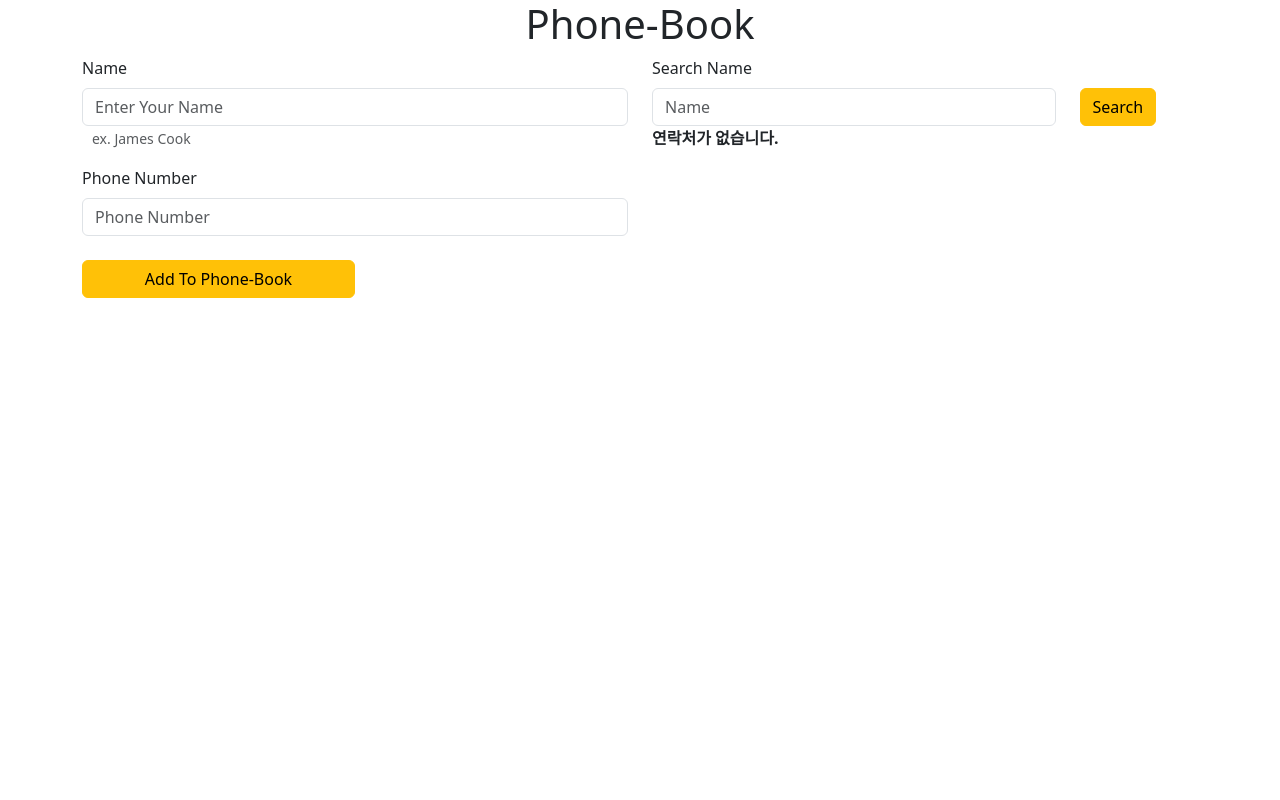
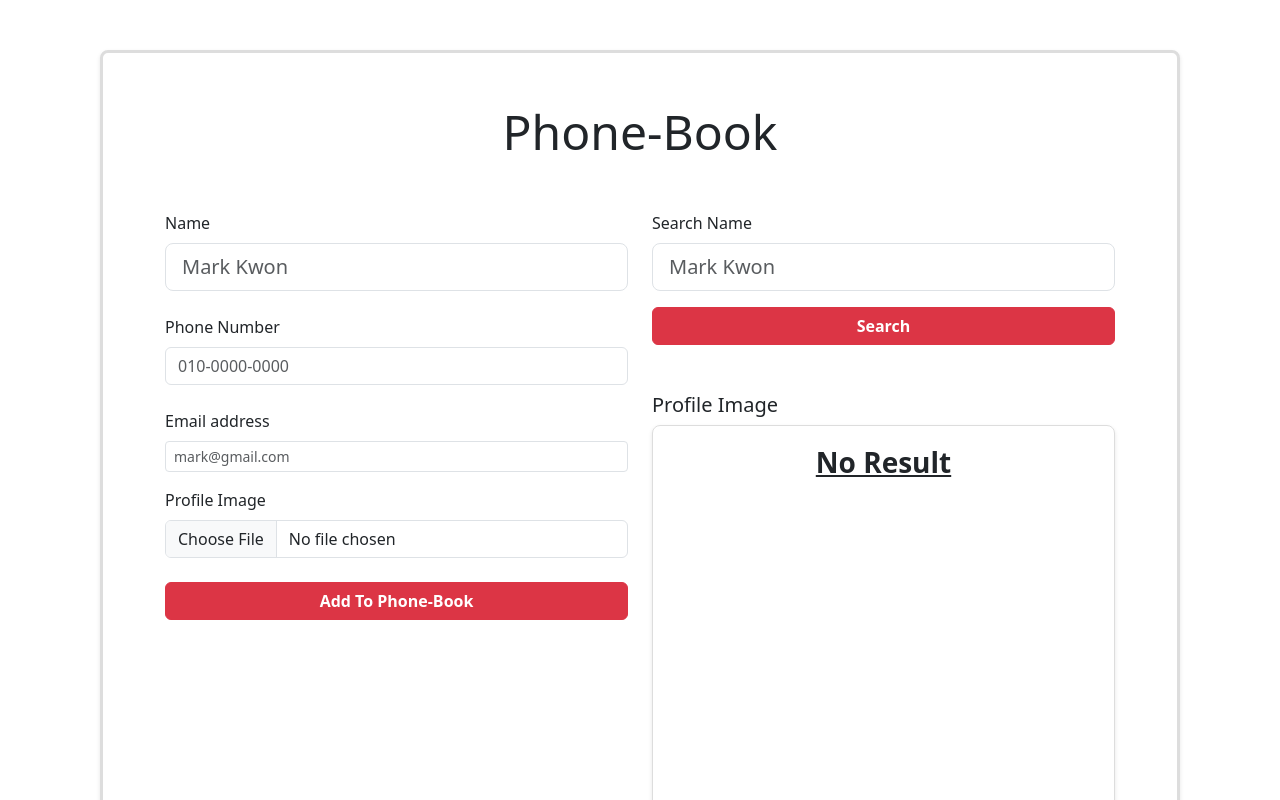
Before and after one commit to red-dev-Mark/Phone-Book, a React (Create React App) app: page / in a window 1280 px wide. Shown: the top 800 px of the page. Built offline with nearby package versions, Linux system fonts and the light colour scheme.

Commit message:
[REFACTORING]리팩토링 작업

```diff
--- a/src/App.css
+++ b/src/App.css
@@ -1,16 +1,67 @@
 .App {
+  margin: 50px 100px;
+  padding: 50px;
   display: flex;
   flex-direction: column;
   justify-content: center;
   align-items: center;
+  border: 3px solid #ddd;
+  box-shadow: 0 2px 4px rgba(0, 0, 0, 0.1);
+  border-radius: 8px;
+}
+.App h1 {
+  font-size: 3rem;
+  margin-bottom: 50px;
+}
+.contact-container {
+  border: 1px solid #ddd;
+  box-shadow: 0 2px 4px rgba(0, 0, 0, 0.1);
+  border-radius: 8px;
+  overflow: scroll;
+  width: 100%;
+  height: 500px;
+}
+.contact-item {
+  display: flex;
+  border: 1px solid #ddd;
+  box-shadow: 0 2px 4px rgba(0, 0, 0, 0.1);
+  border-radius: 8px;
+  overflow: hidden;
+  margin-bottom: 10px;
+  width: 100%;
+  height: 130px;
+}
+.contact-text {
+  margin: 20px 0;
+  text-align: center;
+  text-decoration: underline;
+}
+.contact-image-container {
+  display: flex;
+  width: 20%;
+  align-items: center;
+  justify-content: center;
+  padding: 10px;
+}
+.contact-image {
+  border-radius: 50%;
+  height: 80px;
+  width: 80px;
+  object-fit: cover;
+}
+.contact-info-container {
+  width: 75%;
 }
 
-.Add-Button {
-  width: "100%";
+.contact-name {
+  color: #333;
+  margin: 10px 0;
 }
-/*
-@media screen and (max-width: 600px) {
-  .Add-Button {
-    width: "50%";
-  }
-} */
+
+.contact-phone {
+  color: #666;
+}
+
+.contact-email {
+  color: #999;
+}
--- a/src/App.jsx
+++ b/src/App.jsx
@@ -12,11 +12,10 @@ export default function App() {
       <Container>
         <Row>
           <Col>
-            <ContactForm/>
+            <ContactForm />
           </Col>
           <Col>
-            <ContactList/>
-            {/* 여기서  ContactForm, ContactList는 같은 부모 아래의 자식, 공유를 위해서는 리덕스!*/}
+            <ContactList />
           </Col>
         </Row>
       </Container>
--- a/src/components/ContactForm.jsx
+++ b/src/components/ContactForm.jsx
@@ -3,47 +3,98 @@ import { Button, Form } from "react-bootstrap";
 import { useDispatch } from "react-redux";
 
 export default function ContactForm() {
+  //useDispatch() : 함수 안에서 사용 안 하게 주의!
+  const dispatch = useDispatch();
+
   const [name, setName] = useState("");
-  const [phoneNumber, setPhoneNumber] = useState(0);
-  const dispatch = useDispatch(); //useDispatch() : 함수 안에서 사용 안 하게 주의!
+  const [phoneNumber, setPhoneNumber] = useState("");
+  const [email, setEmail] = useState("");
+  let [image, setImage] = useState(null);
 
   const addContact = (event) => {
     event.preventDefault();
     dispatch({
-      //액션을 던져!
       type: "ADD_CONTACT",
-      payload: { name, phoneNumber }, //{ name: name, phoneNumber: phoneNumber }
+      payload: { name, phoneNumber, image, email },
     });
+    setName("");
+    setPhoneNumber("");
+    setEmail("");
+    setImage(null);
+  };
+
+  const handlePhoneNumberChange = (event) => {
+    const input = event.target.value.replace(/\D/g, ""); // 숫자가 아닌 모든 문자를 제거
+    let formattedInput = "";
+
+    // 숫자를 적절한 형식으로 변환
+    if (input.length > 3 && input.length <= 7) {
+      formattedInput = `${input.slice(0, 3)}-${input.slice(3)}`;
+    } else if (input.length > 7) {
+      formattedInput = `${input.slice(0, 3)}-${input.slice(3, 7)}-${input.slice(
+        7,
+        11
+      )}`;
+    } else {
+      formattedInput = input;
+    }
+
+    setPhoneNumber(formattedInput); // 변환된 값을 상태에 저장
   };
 
   return (
     <div>
+      {/* type이 submit인 버튼이 클릭되면, 폼에서 작동(onSubmit) */}
       <Form onSubmit={addContact}>
-        {/* type이 submit인 버튼이 클릭되면, 폼에서 작동(onSubmit) */}
-        <Form.Group className="mb-3" controlId="formBasicName">
+        <Form.Group className="mb-3" controlId="formBasicPhoneBook">
           <Form.Label>Name</Form.Label>
           <Form.Control
+            size="lg"
             type="text"
-            placeholder="Enter Your Name"
-            onChange={(event) => setName(event.target.value)}
+            placeholder="Mark Kwon"
+            value={name}
+            onChange={(event) => {
+              setName(event.target.value);
+            }}
+            //  onChange : 타이핑될 때마다 값을 읽어와서 저장
           />
-          {/* onChange : 타이핑될 때마다 값을 읽어와서 저장 */}
-          <Form.Text className="text-muted" style={{ marginLeft: "10px" }}>
-            ex. James Cook
-          </Form.Text>
+          <br />
+          <Form.Label>Phone Number</Form.Label>
+          <Form.Control
+            type="tel"
+            placeholder="010-0000-0000"
+            value={phoneNumber}
+            onChange={handlePhoneNumberChange}
+            maxLength={13} // 하이픈 포함 최대 길이
+          />
+          <br />
+          <Form.Label>Email address</Form.Label>
+          <Form.Control
+            size="sm"
+            type="email"
+            placeholder="mark@gmail.com"
+            value={email}
+            onChange={(event) => {
+              setEmail(event.target.value);
+            }}
+          />
         </Form.Group>
 
-        <Form.Group className="mb-3" controlId="formBasicNumber">
-          <Form.Label>Phone Number</Form.Label>
+        <Form.Group>
+          <Form.Label>Profile Image</Form.Label>
           <Form.Control
-            type="number"
-            placeholder="Phone Number"
-            onChange={(event) => setPhoneNumber(event.target.value)}
+            type="file"
+            controlId="formFile"
+            className="mb-4"
+            onChange={(event) => {
+              image = event.target.files[0];
+              setImage(image || null);
+            }}
           />
         </Form.Group>
-        <Form.Group className="mb-4" controlId="formBasicCheckbox"></Form.Group>
-        <Button variant="warning" type="submit" style={{ width: "50%" }}>
-          Add To Phone-Book
+
+        <Button variant="danger" type="submit" style={{ width: "100%" }}>
+          <strong>Add To Phone-Book</strong>
         </Button>
       </Form>
     </div>
--- a/src/components/ContactItem.jsx
+++ b/src/components/ContactItem.jsx
@@ -1,23 +1,29 @@
 import React from "react";
-import { Col, Row } from "react-bootstrap";
 
 export default function ContactItem({ item }) {
   return (
-    <div>
-      <Row>
-        <Col lg={2}>
+    <div className="contact-item">
+      <div className="contact-image-container">
+        {item.image ? (
           <img
-            // style={{ width: "50px" }}
-            width={80} //두가지 방법
-            src="https://img.allurekorea.com/allure/2017/04/style_58ff2afd89457-e1493117714656.jpg"
-            alt=""
+            className="contact-image"
+            src={URL.createObjectURL(item.image)}
+            alt={item.name}
           />
-        </Col>
-        <Col lg={10}>
-          <div>{item?.name}</div>
-          <div>{item?.phoneNumber}</div>
-        </Col>
-      </Row>
+        ) : (
+          <img
+            className="contact-image"
+            src="https://encrypted-tbn0.gstatic.com/images?q=tbn:ANd9GcS_TlXzUKhylNmPVwfITfk2l7TZDLf9BJAoyAFS7n7fEg&s"
+            alt={item.name}
+          />
+        )}
+      </div>
+
+      <div className="contact-info-container">
+        <h3 className="contact-name">{item?.name}</h3>
+        <h5 className="contact-phone">{item?.phoneNumber}</h5>
+        <p className="contact-email">{item?.email}</p>
+      </div>
     </div>
   );
 }
--- a/src/components/ContactList.jsx
+++ b/src/components/ContactList.jsx
@@ -1,37 +1,41 @@
 import React, { useEffect, useState } from "react";
 import SearchBox from "./SearchBox";
+import { useSelector } from "react-redux";
 import ContactItem from "./ContactItem";
-import { useSelector } from "react-redux";
 
 export default function ContactList() {
-  // const { contactList, keyword } = useSelector((state) => state.contactList); //이건 왜 안될까?
   const contactList = useSelector((state) => state.contactList);
   const keyword = useSelector((state) => state.keyword);
-  let [filteredList, setFilteredList] = useState([]);
+  const [filterList, setFilterList] = useState([]);
 
   useEffect(() => {
-    if (contactList && keyword !== "") {
-      let list = contactList.filter((item) => item.name.includes(keyword));
-      setFilteredList(list);
+    if (keyword !== "") {
+      setFilterList(contactList.filter((item) => item.name.includes(keyword)));
     } else {
-      setFilteredList(contactList || []);
+      setFilterList(contactList);
     }
-  }, [keyword, contactList]);
+  }, [contactList, keyword]); // 의존성 배열에 contactList와 keyword를 추가
 
   return (
     <div>
-      <SearchBox className="search-area" />
-      {/* 연락처가 없는 경우에는 "연락처가 없습니다." 문구 표시 */}
-      {filteredList.length === 0 ? (
-        <strong className="no-text">연락처가 없습니다.</strong>
+      <SearchBox />
+      <h5>Profile Image</h5>
+      <div className="contact-container">
+        {filterList.length === 0 ? (
+          <h3 className="contact-text">
+            <strong className="no-text">No Result</strong>
+          </h3>
         ) : (
           <>
-          <strong>{filteredList.length}</strong>개의 연락처
-          {filteredList.map((item, index) => (
+          <h3 className="contact-text">
+              <strong>{filterList.length}</strong> 개의 연락처
+            </h3>
+            {filterList.map((item, index) => (
               <ContactItem item={item} key={index} />
             ))}
           </>
         )}
       </div>
+    </div>
   );
 }
--- a/src/components/SearchBox.jsx
+++ b/src/components/SearchBox.jsx
@@ -1,5 +1,5 @@
 import React, { useState } from "react";
-import { Button, Col, Form, Row } from "react-bootstrap";
+import { Button, Form } from "react-bootstrap";
 import { useDispatch } from "react-redux";
 
 export default function SearchBox() {
@@ -14,25 +14,22 @@ export default function SearchBox() {
   return (
     <div>
       <Form onSubmit={searchName}>
-        <Row>
-          <Col>
-            <Form.Label>Search Name</Form.Label>
-          </Col>
-        </Row>
-        <Row>
-          <Col lg={9} md={6} sm={12} xs={12}>
-            <Form.Control
-              type="text"
-              placeholder="Name"
-              onChange={(event) => setKeyword(event.target.value)}
-            />
-          </Col>
-          <Col lg={3} md={6} sm={12} xs={12}>
-            <Button type="submit" variant="warning" className="Add-Button">
-              Search
-            </Button>
-          </Col>
-        </Row>
+        <Form.Group className="mb-3" controlId="formBasicSearch">
+          <Form.Label>Search Name</Form.Label>
+          <Form.Control
+            size="lg"
+            type="text"
+            placeholder="Mark Kwon"
+            onChange={(event) => {
+              setKeyword(event.target.value);
+            }}
+          />
+        </Form.Group>
+        <Form.Group className="mb-5" controlId="formBasicSearchButton">
+          <Button variant="danger" type="submit" style={{ width: "100%" }}>
+            <strong>Search</strong>
+          </Button>
+        </Form.Group>
       </Form>
     </div>
   );
--- a/src/redux/reducer.jsx
+++ b/src/redux/reducer.jsx
@@ -1,10 +1,10 @@
-let initialState = {
+const initialStore = {
+  keyword: "",
   contactList: [],
-  keyword: "",
 };
 
-export default function reducer(state = initialState, action) {
-  const { type, payload } = action; //구조분해할당
+export default function reducer(state = initialStore, action) {
+  const { type, payload } = action;
 
   switch (type) {
     case "ADD_CONTACT":
@@ -13,8 +13,13 @@ export default function reducer(state = initialState, action) {
         contactList: [
           ...state.contactList,
           {
-            name: payload.name,
-            phoneNumber: payload.phoneNumber,
+            name: payload.name === "" ? "No Name" : payload.name,
+            phoneNumber:
+              payload.phoneNumber === ""
+                ? "No Phone Number"
+                : payload.phoneNumber,
+            email: payload.email === "" ? "No Email" : payload.email,
+            image: payload.image === null ? null : payload.image,
           },
         ],
       };
```
Lines whose indentation alone changed are shown as unchanged.
